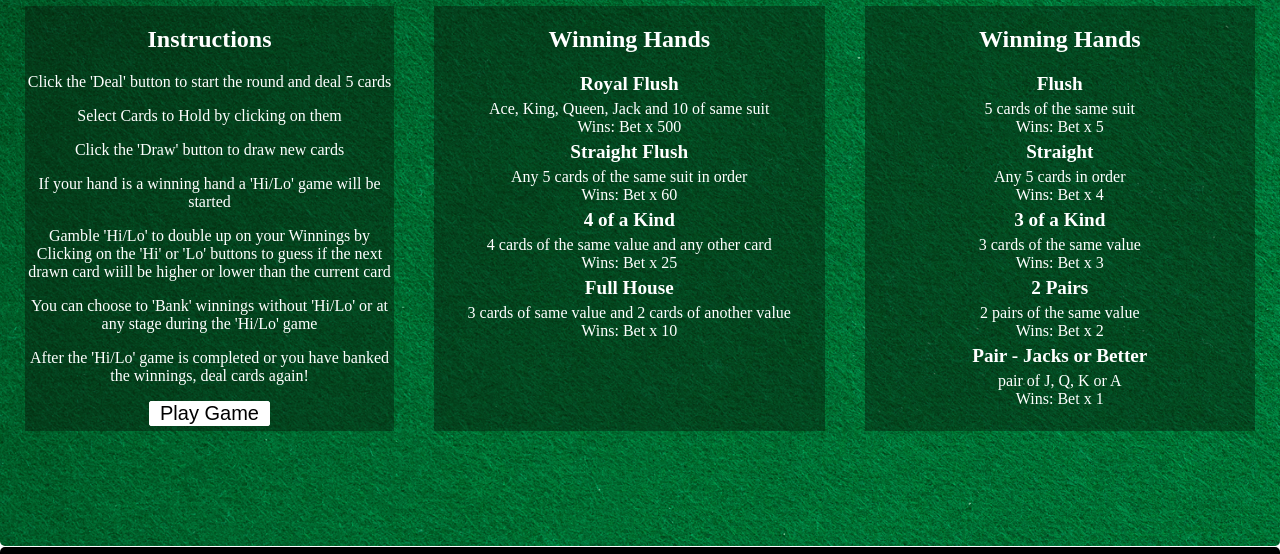
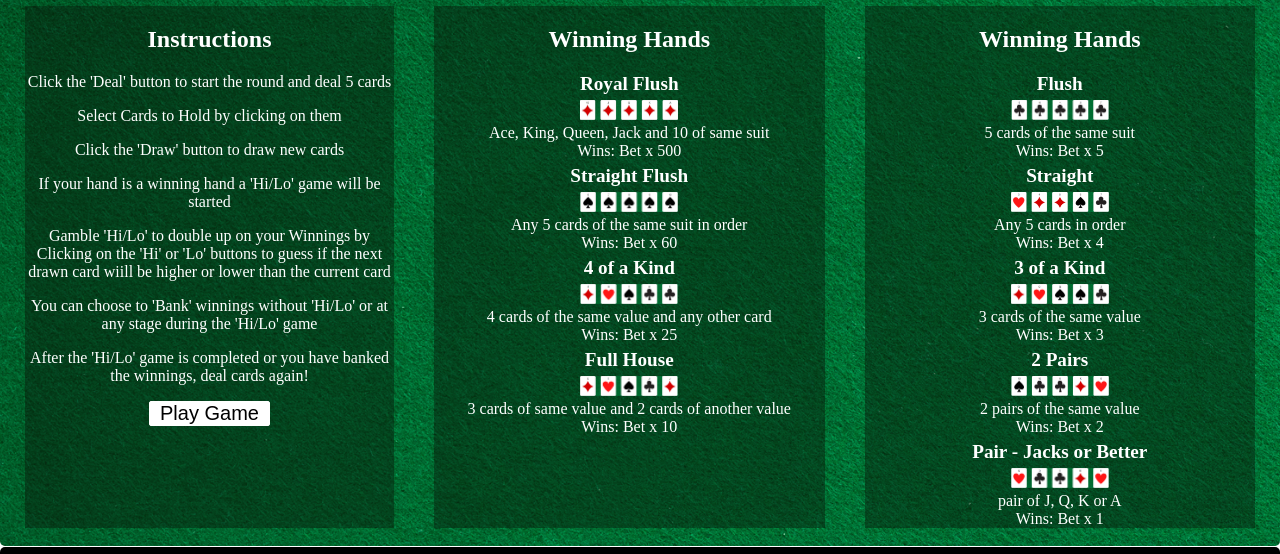
Before and after one commit to Gareth-McGirr/Portfolio-Project-2-Poker-Fun, a plain HTML site: page index.html in a window 1280 px wide. Shown: the part 203-757 px from the top of the page. Drawn offline with Linux system fonts and the light colour scheme.

Commit message:
Add winning hand images to Home page

```diff
--- a/assets/css/style.css
+++ b/assets/css/style.css
@@ -81,12 +81,18 @@ li {
     width: 100%;
 }
 
+
 .winnings-half > p {
     margin: 0;
 }
 
 .winnings-half {
     width: 100%;
+}
+
+.winnings-half .winning-hand-img {
+    width: 25%;
+
 }
 
 p.hands {
--- a/index.html
+++ b/index.html
@@ -51,20 +51,23 @@
             <div class="winning-hands">
                 <div class="winnings-half">
                     <h2>Winning Hands</h2>
-
                     <p class="hands">Royal Flush</p>
+                    <img src="assets/images/royal_flush.JPG" alt="describe cards" class="winning-hand-img">
                     <p>Ace, King, Queen, Jack and 10 of same suit</p>
                     <p>Wins: Bet x 500</p>
 
                     <p class="hands">Straight Flush</p>
+                    <img src="assets/images/straight_flush.PNG" alt="describe cards" class="winning-hand-img">
                     <p>Any 5 cards of the same suit in order</p>
                     <p>Wins: Bet x 60</p>
 
                     <p class="hands">4 of a Kind</p>
+                    <img src="assets/images/4_of_a_kind.PNG" alt="describe cards" class="winning-hand-img">
                     <p>4 cards of the same value and any other card</p>
                     <p>Wins: Bet x 25</p>
 
                     <p class="hands">Full House</p>
+                    <img src="assets/images/full_house.PNG" alt="describe cards" class="winning-hand-img">
                     <p>3 cards of same value and 2 cards of another value </p>
                     <p>Wins: Bet x 10</p>
                 </div>
@@ -73,22 +76,27 @@
                     <h2 class="desktop-only">Winning Hands</h2>
 
                     <p class="hands no-mt">Flush</p>
+                    <img src="assets/images/flush.PNG" alt="describe cards" class="winning-hand-img">
                     <p>5 cards of the same suit</p>
                     <p>Wins: Bet x 5</p>
 
                     <p class="hands">Straight</p>
+                    <img src="assets/images/straight.PNG" alt="describe cards" class="winning-hand-img">
                     <p>Any 5 cards in order</p>
                     <p>Wins: Bet x 4</p>
 
                     <p class="hands">3 of a Kind</p>
+                    <img src="assets/images/3_of_a_kind.PNG" alt="describe cards" class="winning-hand-img">
                     <p>3 cards of the same value</p>
                     <p>Wins: Bet x 3</p>
 
                     <p class="hands">2 Pairs</p>
+                    <img src="assets/images/2_pair.PNG" alt="describe cards" class="winning-hand-img">
                     <p>2 pairs of the same value</p>
                     <p>Wins: Bet x 2</p>
 
                     <p class="hands">Pair - Jacks or Better</p>
+                    <img src="assets/images/pair_queens.PNG" alt="describe cards" class="winning-hand-img">
                     <p>pair of J, Q, K or A</p>
                     <p>Wins: Bet x 1</p>
                 </div>
```
Also changed, not shown: assets/images/2_pair.PNG (added), assets/images/3_of_a_kind.PNG (added), assets/images/4_of_a_kind.PNG (added), assets/images/flush.PNG (added), assets/images/full_house.PNG (added), assets/images/pair_queens.PNG (added), assets/images/royal_flush.JPG (added), assets/images/straight.PNG (added), assets/images/straight_flush.PNG (added).
